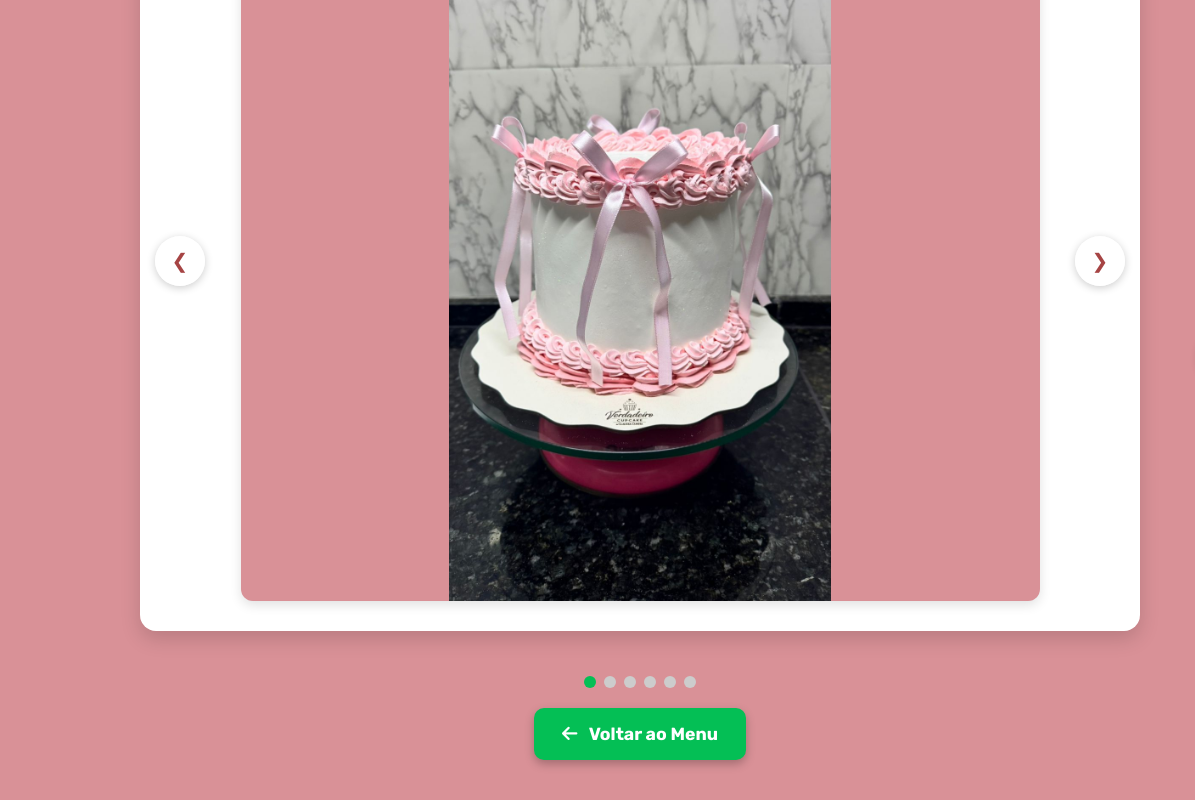
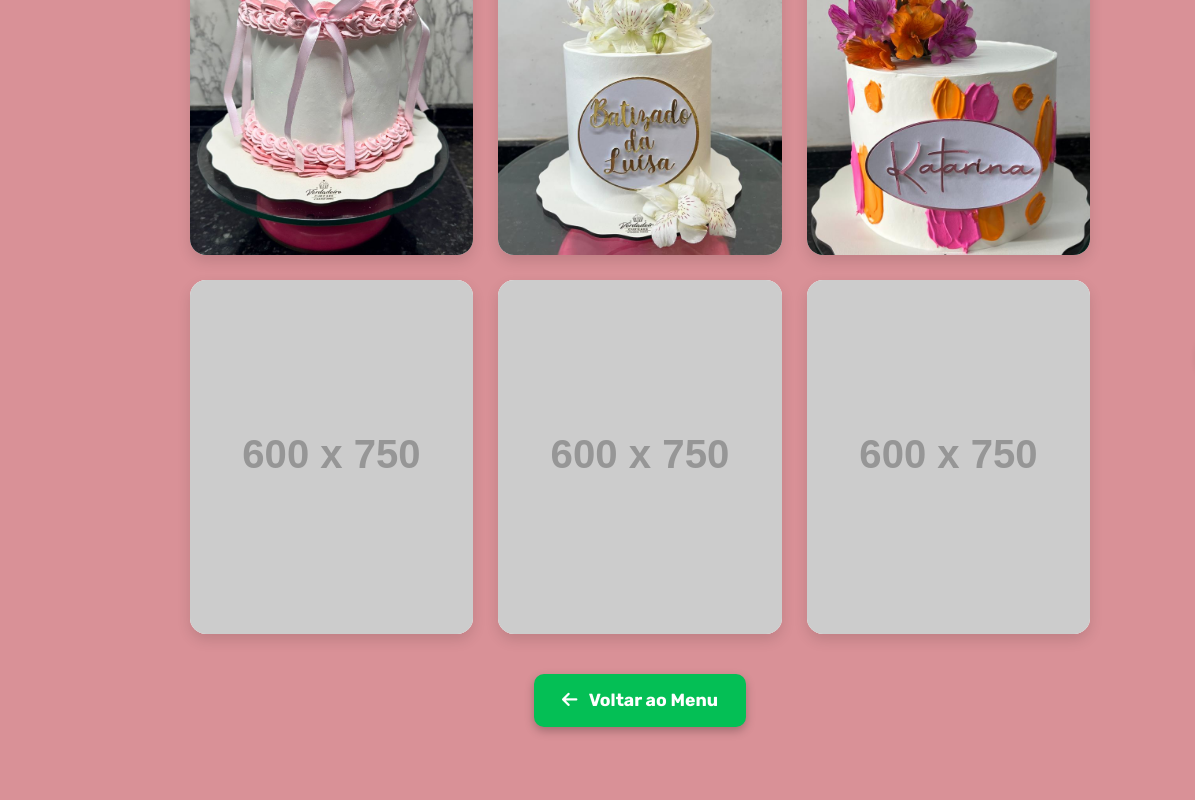
Before and after one commit to anikape/verdadeirocupcake, a plain HTML site: page bolospersonalizados.html in a window 1280 px wide. Shown: the part 396-1196 px from the top of the page, 0-1195 px from the left. After the commit the page ends 1163 px from the top, so only its background shows below. Drawn offline with Linux system fonts and the light colour scheme; placeholder pictures from the web are drawn by us; a web font is replaced by a local one.

Commit message:
fix bugs

```diff
--- a/bolospersonalizados.html
+++ b/bolospersonalizados.html
@@ -46,40 +46,34 @@
       Valores a partir de R$ 90,00 (1kg).
     </p>
 
-    <!-- CARROSSEL -->
-    <div class="carousel-container">
-      <button class="carousel-btn prev" aria-label="Anterior">&#10094;</button>
-      <div class="carousel" id="carousel">
-        <div class="carousel-item">
+    <!-- GALERIA EM GRID -->
+    <div class="gallery">
+      <div class="gallery-item">
         <img src="./assets/laco.jpg" alt="Bolo Personalizado 1">
       </div>
-        <div class="carousel-item">
+      <div class="gallery-item">
         <img src="./assets/batizado.jpg" alt="Bolo Personalizado 2">
       </div>
-        <div class="carousel-item">
+      <div class="gallery-item">
         <img src="./assets/kat.jpg" alt="Bolo Personalizado 3">
       </div>
-        <div class="carousel-item">
+      <div class="gallery-item">
         <img src="https://placehold.co/600x750/04bf55/white?text=Bolo+4" alt="Bolo Personalizado 4">
       </div>
-        <div class="carousel-item">
+      <div class="gallery-item">
         <img src="https://placehold.co/600x750/f2f2f2/555?text=Bolo+5" alt="Bolo Personalizado 5">
       </div>
-        <div class="carousel-item">
+      <div class="gallery-item">
         <img src="https://placehold.co/600x750/d99197/white?text=Bolo+6" alt="Bolo Personalizado 6">
       </div>
     </div>
-      <button class="carousel-btn next" aria-label="Próximo">&#10095;</button>
-    </div>
-
-    <div class="carousel-indicators" id="indicators"></div>
 
     <a href="index.html" class="back-button">
       <i class="fas fa-arrow-left"></i> Voltar ao Menu
     </a>
   </main>
 
-  <!-- WhatsApp -->
+  <!-- WhatsApp flutuante -->
   <a href="https://wa.me/5581981802018" target="_blank" class="whatsapp-float">
     <i class="fab fa-whatsapp"></i>
   </a>
@@ -94,8 +88,7 @@
     new window.VLibras.Widget("https://vlibras.gov.br/app");
   </script>
 
-  <!-- Scripts -->
+  <!-- Script principal -->
   <script src="script.js"></script>
-  <script src="js/carousel.js"></script>
 </body>
 </html>
--- a/css/bolosper.css
+++ b/css/bolosper.css
@@ -27,110 +27,46 @@ main {
   padding: 0 15px;
 }
 
-/* ===== CARROSSEL ===== */
-.carousel-container {
-  position: relative;
-  width: 95%;
-  max-width: 1000px;
-  overflow: hidden;
-  margin: 0 auto 30px;
-  border-radius: 16px;
-  box-shadow: 0 8px 20px rgba(0, 0, 0, 0.15);
-  background: white;
-  padding: 20px;
+/* ===== GALERIA EM GRID ===== */
+.gallery {
+  display: grid;
+  grid-template-columns: repeat(auto-fill, minmax(280px, 1fr));
+  gap: 25px;
+  padding: 0 20px;
+  margin-top: 10px;
 }
 
-.carousel {
-  display: flex;
-  transition: transform 0.5s ease-in-out;
-  width: 100%;
+.gallery-item {
+  border-radius: 16px;
+  overflow: hidden;
+  box-shadow: 0 6px 14px rgba(0, 0, 0, 0.12);
+  background: white;
+  aspect-ratio: 4 / 5;
+  transition: transform 0.4s cubic-bezier(0.2, 0, 0.2, 1), box-shadow 0.3s;
 }
 
-.carousel-item {
-  min-width: 100%;
-  display: flex;
-  justify-content: center;
-  align-items: center;
-  flex-shrink: 0;
-  height: 700px; /* Altura fixa para uniformidade */
-  padding: 10px;
+.gallery-item:hover {
+  transform: scale(1.03);
+  box-shadow: 0 12px 24px rgba(0, 0, 0, 0.18);
 }
 
-.carousel-item img {
+.gallery-item img {
   width: 100%;
   height: 100%;
-  object-fit: contain; /* Mostra a imagem inteira, sem corte */
-  object-position: center;
-  border-radius: 12px;
-  box-shadow: 0 4px 12px rgba(0, 0, 0, 0.12);
-  transition: transform 0.3s ease;
-  max-width: 85%; /* Limita largura para evitar esticamento */
-  background: #d99197; /* Fundo suave para preencher espaços vazios */
+  object-fit: cover;
+  display: block;
+  transition: transform 0.4s ease;
 }
 
-.carousel-item:hover img {
-  transform: scale(1.03);
-}
-
-/* Setas de navegação */
-.carousel-btn {
-  position: absolute;
-  top: 50%;
-  transform: translateY(-50%);
-  background: rgba(255, 255, 255, 0.85);
-  border: none;
-  width: 50px;
-  height: 50px;
-  border-radius: 50%;
-  font-size: 20px;
-  color: var(--vermelho-escuro);
-  cursor: pointer;
-  display: flex;
-  justify-content: center;
-  align-items: center;
-  box-shadow: 0 2px 8px rgba(0, 0, 0, 0.2);
-  transition: background 0.3s, transform 0.2s;
-  z-index: 10;
-}
-
-.carousel-btn:hover {
-  background: white;
-  transform: translateY(-50%) scale(1.1);
-}
-
-.carousel-btn.prev {
-  left: 15px;
-}
-.carousel-btn.next {
-  right: 15px;
-}
-
-/* Indicadores */
-.carousel-indicators {
-  display: flex;
-  justify-content: center;
-  gap: 8px;
-  margin-top: 15px;
-}
-
-.indicator {
-  width: 12px;
-  height: 12px;
-  border-radius: 50%;
-  background: #ccc;
-  cursor: pointer;
-  transition: background 0.3s;
-}
-
-.indicator.active {
-  background: var(--verde-destaque);
+.gallery-item:hover img {
+  transform: scale(1.05);
 }
 
 /* ===== BOTÃO VOLTAR ===== */
 .back-button {
   display: block;
   width: fit-content;
-  margin: 20px auto 0;
+  margin: 40px auto 0;
   padding: 12px 28px;
   background: var(--verde-destaque);
   color: white;
@@ -177,3 +113,14 @@ main {
 .whatsapp-float i {
   font-size: 28px;
 }
+
+/* ===== RESPONSIVO MOBILE ===== */
+@media (max-width: 768px) {
+  .page-title {
+    font-size: 2rem;
+  }
+  .gallery {
+    grid-template-columns: repeat(auto-fill, minmax(220px, 1fr));
+    padding: 0 15px;
+  }
+}
--- a/js/carousel.js
+++ /dev/null
@@ -1,51 +0,0 @@
-document.addEventListener('DOMContentLoaded', () => {
-  const carousel = document.getElementById('carousel');
-  const items = document.querySelectorAll('.carousel-item');
-  const prevBtn = document.querySelector('.carousel-btn.prev');
-  const nextBtn = document.querySelector('.carousel-btn.next');
-  const indicatorsContainer = document.getElementById('indicators');
-  let currentIndex = 0;
-
-  // Cria os indicadores
-  items.forEach((_, i) => {
-    const dot = document.createElement('div');
-    dot.classList.add('indicator');
-    if (i === 0) dot.classList.add('active');
-    dot.addEventListener('click', () => goToSlide(i));
-    indicatorsContainer.appendChild(dot);
-  });
-
-  const indicators = document.querySelectorAll('.indicator');
-
-  function updateCarousel() {
-    carousel.style.transform = `translateX(-${currentIndex * 100}%)`;
-    indicators.forEach((dot, i) => {
-      dot.classList.toggle('active', i === currentIndex);
-    });
-  }
-
-  function goToSlide(index) {
-    currentIndex = index;
-    updateCarousel();
-  }
-
-  function nextSlide() {
-    currentIndex = (currentIndex + 1) % items.length;
-    updateCarousel();
-  }
-
-  function prevSlide() {
-    currentIndex = (currentIndex - 1 + items.length) % items.length;
-    updateCarousel();
-  }
-
-  nextBtn.addEventListener('click', nextSlide);
-  prevBtn.addEventListener('click', prevSlide);
-
-  // Opcional: autoplay (descomente para ativar)
-  // let autoSlide = setInterval(nextSlide, 5000);
-  // carousel.addEventListener('mouseenter', () => clearInterval(autoSlide));
-  // carousel.addEventListener('mouseleave', () => {
-  //   autoSlide = setInterval(nextSlide, 5000);
-  // });
-});
```
Lines whose indentation alone changed are shown as unchanged.
